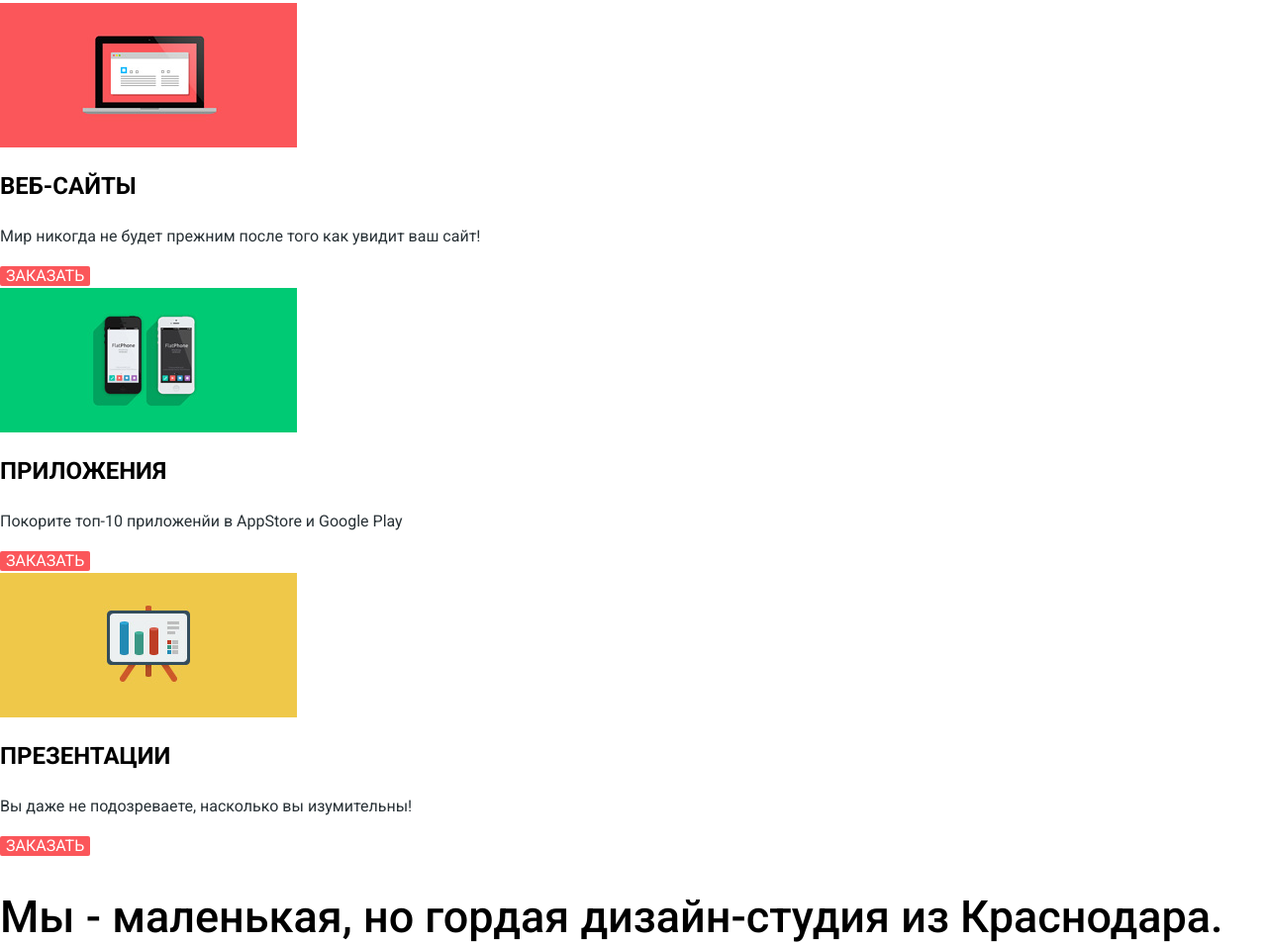
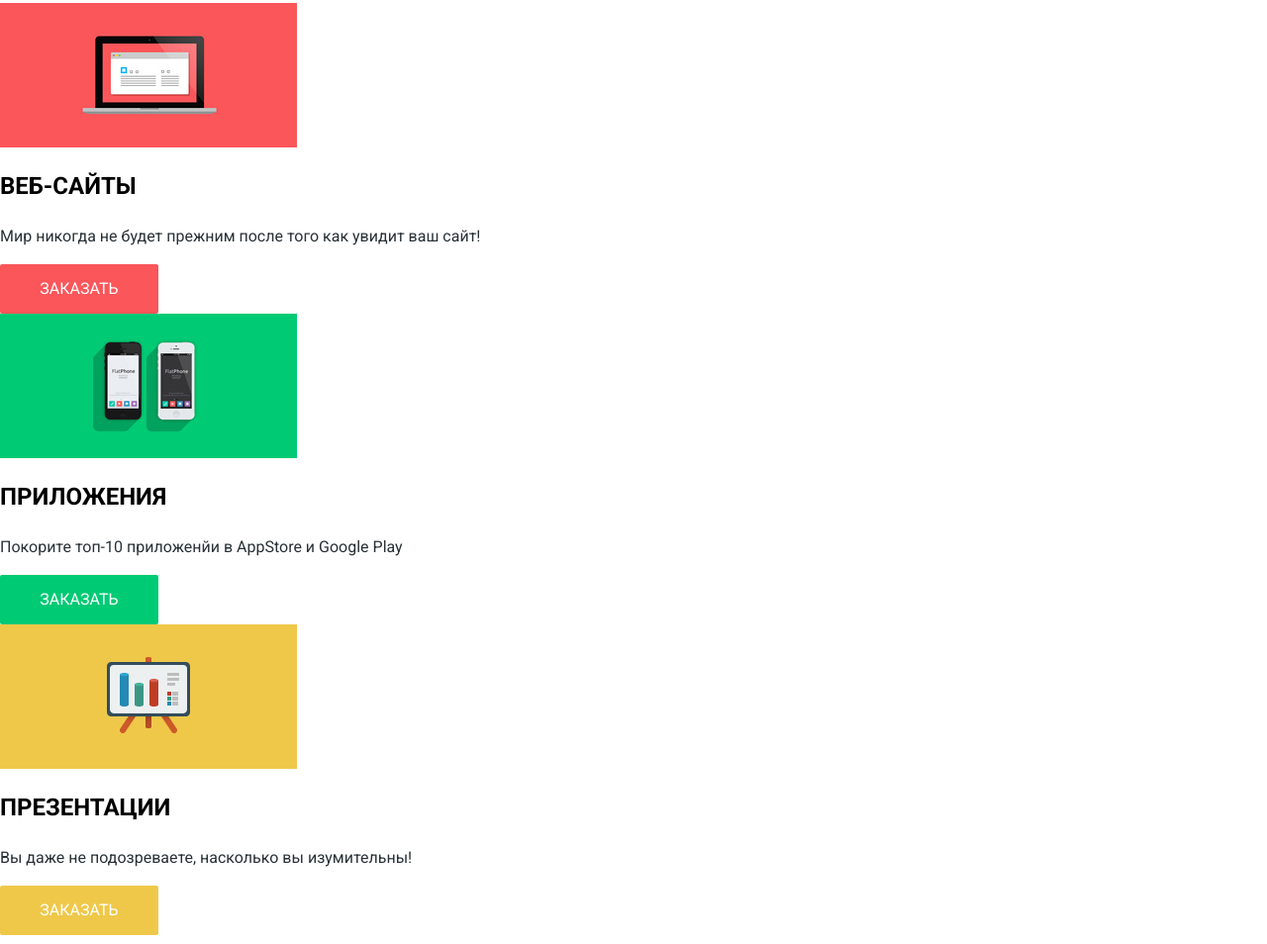
Before and after one commit to SergWulf/nerds, a plain HTML site: page index.html in a window 1280 px wide. Shown: the part 489-1443 px from the top of the page at 99% size. Drawn offline with Linux system fonts and the light colour scheme.

Commit message:
Стайлгад кнопок блока сервиса. Часть 1

```diff
--- a/css/style.css
+++ b/css/style.css
@@ -96,6 +96,30 @@ ul {
   line-height: 30px;
   text-transform: uppercase;
   font-weight: 700;
+}
+
+.card__submit {
+  height: 50px;
+  width: 160px;
+}
+.card:nth-of-type(1) .card__submit:hover{
+  background-color: #e74246;
+}
+
+.card:nth-of-type(2) .card__submit{
+  background-color: #00ca74;
+}
+
+.card:nth-of-type(2) .card__submit:hover{
+  background-color: #00bc6c;
+}
+
+.card:nth-of-type(3) .card__submit {
+  background-color: #efc84a;
+}
+
+.card:nth-of-type(3) .card__submit:hover {
+  background-color: #eab534;
 }
 
 .card__description, .advantages__description, .list-services__item {
--- a/index.html
+++ b/index.html
@@ -54,19 +54,19 @@
       <img class="card__image" src="img/illustration-1.png" alt="Веб сайты" width="300" height="146">
       <h3 class="card__header">Веб-сайты</h3>
       <p class="card__description">Мир никогда не будет прежним после того как увидит ваш сайт!</p>
-      <button class="card__submit button" type="submit">Заказать</button>
+      <button class="card__submit button" type="submit"><span class="card__submit-text">Заказать</span></button>
     </article>
     <article class="card">
       <img class="card__image" src="img/illustration-2.png" alt="Приложения" width="300" height="146">
       <h3 class="card__header">Приложения</h3>
       <p class="card__description">Покорите топ-10 приложенйи в AppStore и Google Play</p>
-      <button class="card__submit button" type="submit">Заказать</button>
+      <button class="card__submit button" type="submit"><span class="card__submit-text">Заказать</span></button>
     </article>
     <article class="card">
       <img class="card__image" src="img/illustration-3.png" alt="Презентации" width="300" height="146">
       <h3 class="card__header">Презентации</h3>
       <p class="card__description">Вы даже не подозреваете, насколько вы изумительны!</p>
-      <button class="card__submit button" type="submit">Заказать</button>
+      <button class="card__submit button" type="submit"><span class="card__submit-text">Заказать</span></button>
     </article>
   </section>
   <section class="advantages">
```
